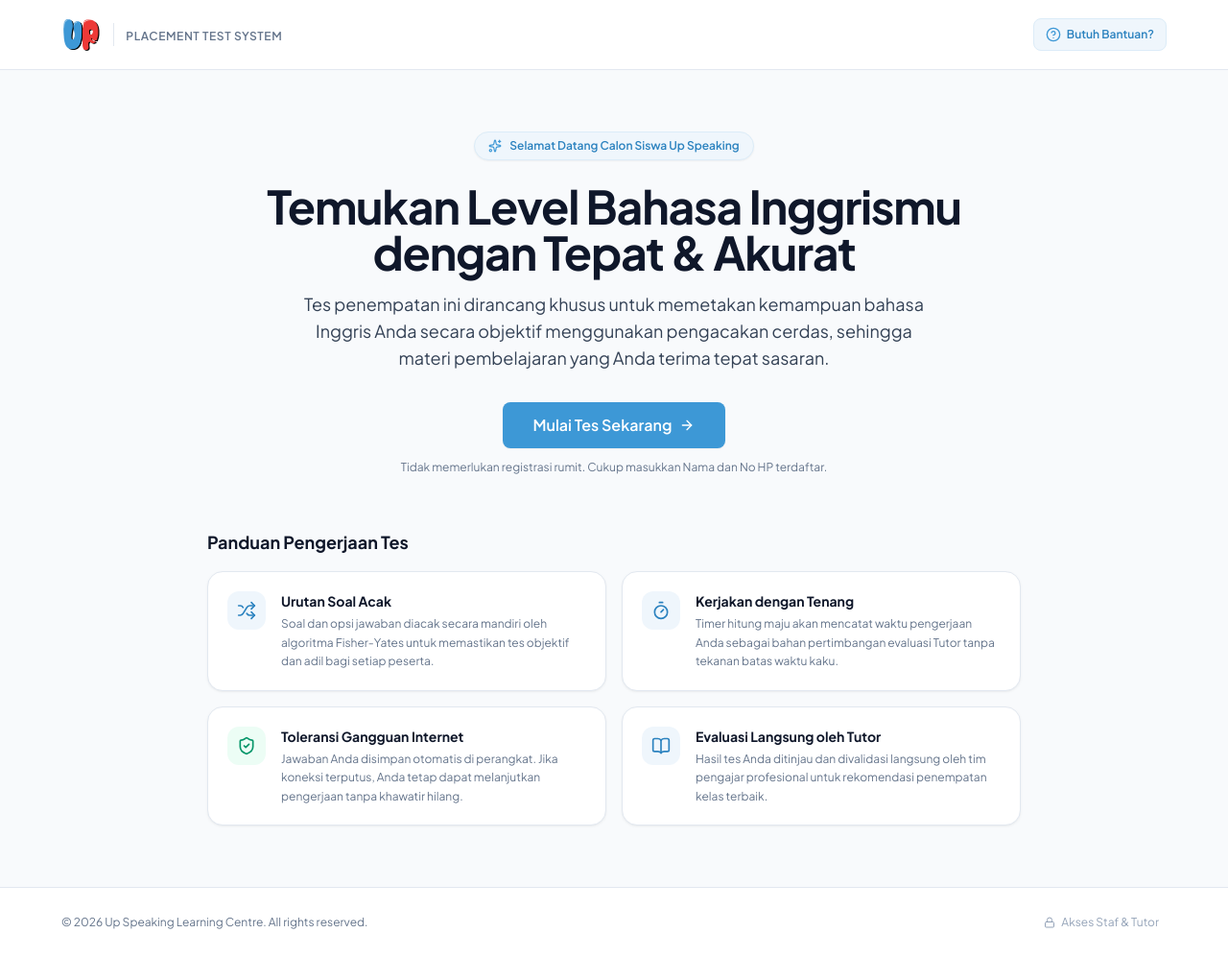
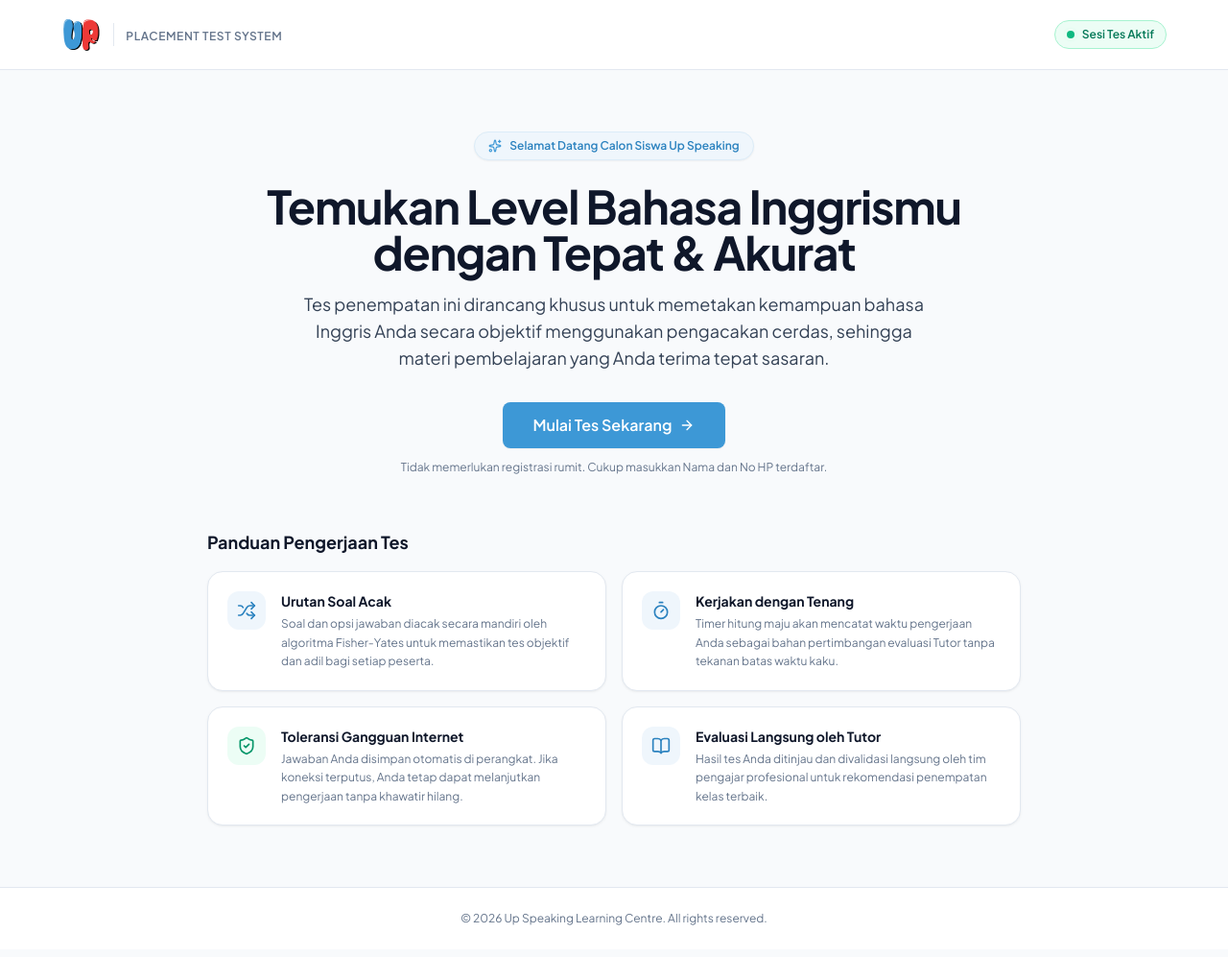
Before and after one commit to septianof/up-speaking, a Next.js app: page / in a window 1280 px wide. Shown: the whole page at 96% size. Built offline with nearby package versions, Linux system fonts and the light colour scheme.

Commit message:
fix(student): replace help button with active status badge and clean footer
Replace top navbar help button with subtle green Sesi Tes Aktif pill badge, remove intrusive help modal, and clean footer to centered copyright only without staff link.

```diff
--- a/src/app/page.tsx
+++ b/src/app/page.tsx
@@ -3,7 +3,7 @@
 import { useEffect, useState } from "react";
 import Image from "next/image";
 import { useRouter } from "next/navigation";
-import { Button, Modal } from "@/components/ui";
+import { Button } from "@/components/ui";
 import { LoginModal } from "@/components/student/LoginModal";
 import { getActiveSession } from "@/lib/session";
 import {
@@ -13,15 +13,11 @@ import {
   Shuffle,
   ShieldCheck,
   ArrowRight,
-  HelpCircle,
-  MessageCircle,
-  Lock,
 } from "lucide-react";
 
 export default function Home() {
   const router = useRouter();
   const [isModalOpen, setIsModalOpen] = useState(false);
-  const [isHelpModalOpen, setIsHelpModalOpen] = useState(false);
   const [checkingSession, setCheckingSession] = useState(true);
   const [activeSession, setActiveSession] = useState<ReturnType<typeof getActiveSession>>(null);
 
@@ -71,14 +67,14 @@ export default function Home() {
             </div>
           </div>
 
-          <button
-            type="button"
-            onClick={() => setIsHelpModalOpen(true)}
-            className="text-xs font-semibold text-primary-600 hover:text-primary-700 bg-primary-50 hover:bg-primary-100 transition-colors flex items-center gap-1.5 py-2 px-3 rounded-btn border border-primary-100"
-          >
-            <HelpCircle className="w-4 h-4 text-primary-500" />
-            <span>Butuh Bantuan?</span>
-          </button>
+          {/* Active System Status Pill Badge */}
+          <div className="inline-flex items-center gap-2 px-3 py-1.5 rounded-full bg-emerald-50 border border-emerald-200 text-xs font-semibold text-emerald-700 shadow-xs">
+            <span className="relative flex h-2 w-2">
+              <span className="animate-ping absolute inline-flex h-full w-full rounded-full bg-emerald-400 opacity-75"></span>
+              <span className="relative inline-flex rounded-full h-2 w-2 bg-emerald-500"></span>
+            </span>
+            <span>Sesi Tes Aktif</span>
+          </div>
         </div>
       </header>
 
@@ -184,19 +180,10 @@ export default function Home() {
       </main>
 
       {/* Footer */}
-      <footer className="w-full border-t border-surface-border py-6 px-6 bg-surface-white">
-        <div className="max-w-6xl mx-auto flex flex-col sm:flex-row items-center justify-between gap-3 text-xs text-text-muted">
-          <p>
-            &copy; {new Date().getFullYear()} Up Speaking Learning Centre. All rights reserved.
-          </p>
-          <a
-            href="/staff/login"
-            className="flex items-center gap-1.5 text-text-disabled hover:text-text-muted transition-colors py-1 px-2 rounded hover:bg-surface-subtle"
-          >
-            <Lock className="w-3 h-3" />
-            <span>Akses Staf & Tutor</span>
-          </a>
-        </div>
+      <footer className="w-full border-t border-surface-border py-6 px-6 bg-surface-white text-center">
+        <p className="text-xs text-text-muted">
+          &copy; {new Date().getFullYear()} Up Speaking Learning Centre. All rights reserved.
+        </p>
       </footer>
 
       {/* Student Login Modal */}
@@ -204,47 +191,6 @@ export default function Home() {
         isOpen={isModalOpen}
         onClose={() => setIsModalOpen(false)}
       />
-
-      {/* Student Help Modal (Opsi A) */}
-      <Modal
-        isOpen={isHelpModalOpen}
-        onClose={() => setIsHelpModalOpen(false)}
-        title="Bantuan & Dukungan Siswa"
-        description="Mengalami kendala saat masuk ke lembar tes? Tim admin Up Speaking siap membantu Anda."
-      >
-        <div className="space-y-4 pt-2">
-          <div className="p-4 rounded-xl bg-surface-subtle border border-surface-border text-sm text-text-secondary space-y-2">
-            <p className="font-semibold text-text-primary">
-              Informasi Penting Sebelum Memulai Tes:
-            </p>
-            <ul className="list-disc pl-5 space-y-1 text-xs text-text-muted">
-              <li>Pastikan Nama dan Nomor HP Anda telah didaftarkan oleh admin Up Speaking.</li>
-              <li>Gunakan nomor seluler aktif dengan format angka <code>08xxxxxxxxxx</code>.</li>
-              <li>Jika nama tidak ditemukan, konfirmasikan ke admin untuk aktivasi sesi tes Anda.</li>
-            </ul>
-          </div>
-
-          <a
-            href="https://wa.me/6281234567890?text=Halo%20Admin%20Up%20Speaking,%20saya%20memerlukan%20bantuan%20mengenai%20tes%20penempatan."
-            target="_blank"
-            rel="noopener noreferrer"
-            className="w-full flex items-center justify-center gap-2 h-11 px-5 rounded-btn bg-emerald-600 hover:bg-emerald-700 text-surface-white font-semibold text-sm transition-colors shadow-sm"
-          >
-            <MessageCircle className="w-4 h-4" />
-            <span>Hubungi Admin via WhatsApp</span>
-          </a>
-
-          <div className="flex justify-end pt-2">
-            <Button
-              variant="outline"
-              size="sm"
-              onClick={() => setIsHelpModalOpen(false)}
-            >
-              Tutup
-            </Button>
-          </div>
-        </div>
-      </Modal>
     </div>
   );
 }
```
